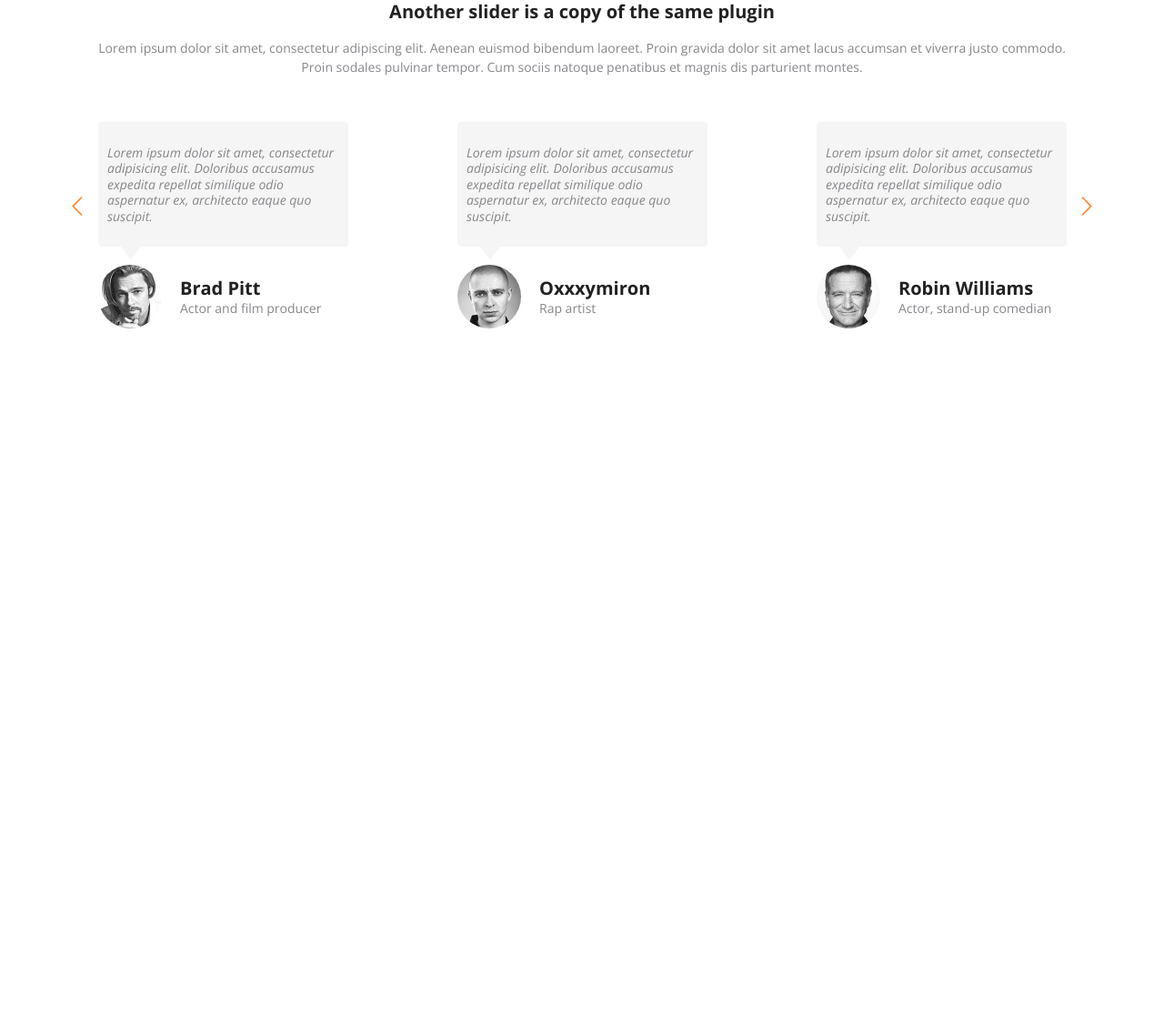
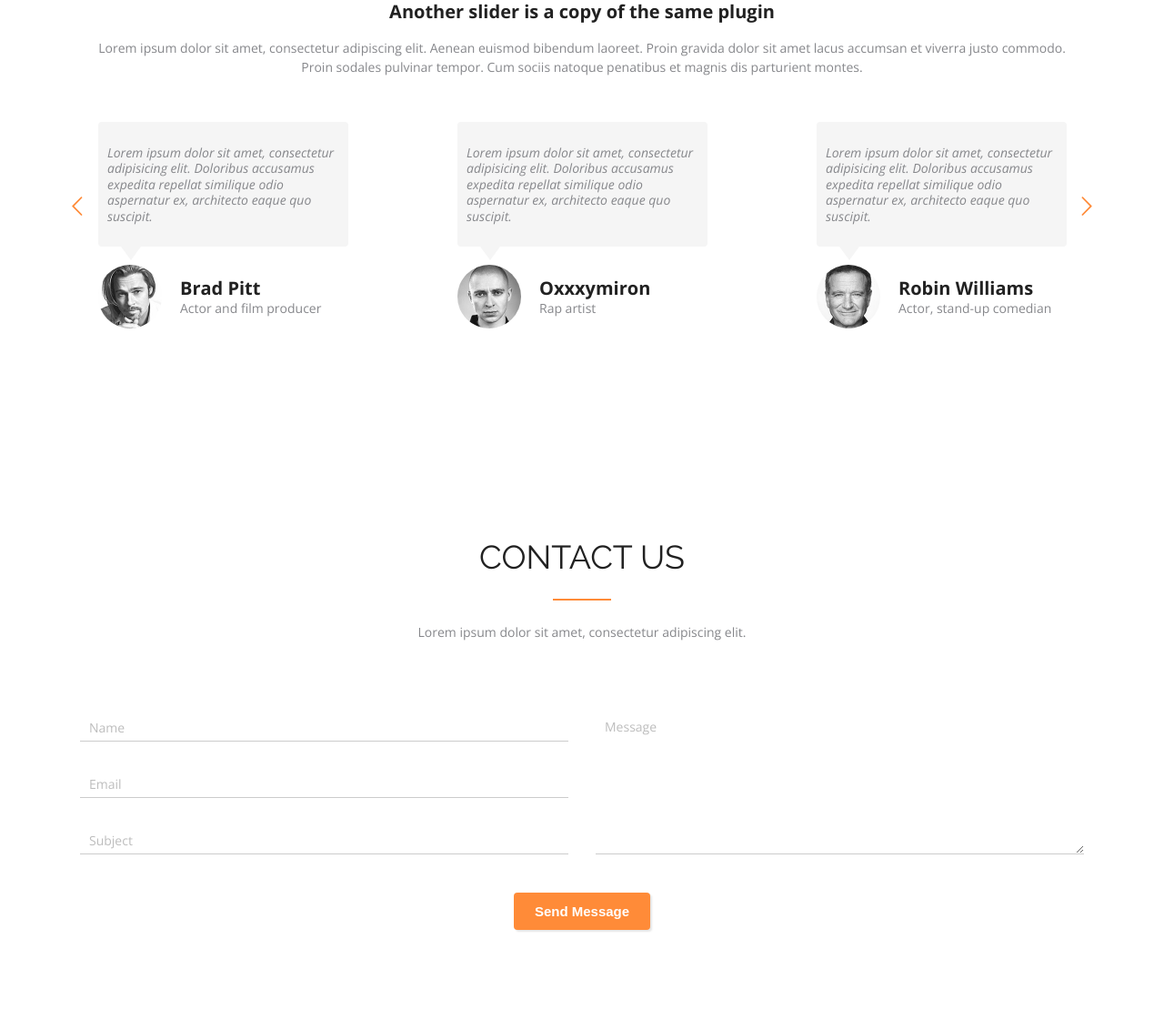
Before and after one commit to bystranovskiy/PB_test, a website: page index.html in a window 1280 px wide. Shown: the part 5121-6253 px from the top of the page at 91% size. Before the commit the page ends 5612 px from the top, so only its background shows below. Drawn offline with nearby package versions, Linux system fonts and the light colour scheme.

Commit message:
section-contact-us complete

```diff
--- a/index.html
+++ b/index.html
@@ -686,6 +686,39 @@
   </div>
 </section>
 
+<section class="section-contact-us">
+  <div class="container">
+    <h2 class="section-title">CONTACT US</h2>
+    <p>Lorem ipsum dolor sit amet, consectetur adipiscing elit.</p>
+    <form class="contact-form">
+      <div class="row">
+        <div class="col">
+          <div class="input-wrapper">
+            <input type="text" id="contact-name" value="" onkeyup="this.setAttribute('value', this.value);">
+            <label for="contact-name">Name</label>
+          </div>
+          <div class="input-wrapper">
+            <input type="email" id="contact-email" value="" onkeyup="this.setAttribute('value', this.value);">
+            <label for="contact-email">Email</label>
+          </div>
+          <div class="input-wrapper">
+            <input type="text" id="contact-subject" value="" onkeyup="this.setAttribute('value', this.value);">
+            <label for="contact-subject">Subject</label>
+          </div>
+        </div>
+        <div class="col">
+          <div class="input-wrapper">
+            <textarea id="contact-message" cols="30" rows="10" value=""
+                      onkeyup="this.setAttribute('value', this.value);"></textarea>
+            <label for="contact-message">Message</label>
+          </div>
+        </div>
+      </div>
+      <input type="submit" class="bttn" value="Send Message">
+    </form>
+  </div>
+</section>
+
 <script src="https://code.jquery.com/jquery-3.4.1.min.js"></script>
 <script src="/build/bundle.js"></script>
 </body>
--- a/src/sass/partials/_general.scss
+++ b/src/sass/partials/_general.scss
@@ -95,6 +95,7 @@ hr {
   box-shadow: 2px 2px 2px rgba(0, 0, 0, .1);
   transition: .3s;
   font-weight: 600;
+  cursor: pointer;
 
   &:hover {
     background: lighten($orange, 5%);
--- a/src/sass/partials/components/_components.scss
+++ b/src/sass/partials/components/_components.scss
@@ -7,3 +7,4 @@
 @import "section-pricing-options";
 @import "section-customer-reviews";
 @import "section-parallax-bg";
+@import "section-contact-us";
--- /dev/null
+++ b/src/sass/partials/components/_section-contact-us.scss
@@ -0,0 +1,72 @@
+.section-contact-us {
+  text-align: center;
+  padding: 100px 0 80px;
+
+  .contact-form {
+    padding: 30px 0;
+  }
+
+  .col {
+    width: 50%;
+    @media(max-width: 768px) {
+      width: 100%;
+    }
+  }
+
+  .input-wrapper {
+    position: relative;
+    margin: 30px 0 32px 0;
+
+    label {
+      position: absolute;
+      top: 50%;
+      left: 10px;
+      transform: translateY(-50%);
+      color: #bdbdbd;
+      font-size: 14px;
+      transition: .3s;
+      cursor: text;
+    }
+
+    input[type="text"], input[type="email"], input[type="password"], textarea {
+      width: 100%;
+      display: block;
+      height: 30px;
+      padding: 0 15px;
+      border-bottom: 1px solid $grey;
+      transition: .3s;
+
+      &:focus, &:not([value=""]) {
+        & + label {
+          transform: none;
+          top: -10px;
+          font-size: 10px;
+          cursor: default;
+        }
+      }
+
+      &:not([value=""]):invalid {
+        border-bottom-color: red;
+
+        & + label {
+          color: red;
+        }
+      }
+    }
+
+    textarea {
+      height: 154px;
+
+      & + label {
+        transform: none;
+        top: 7px
+      }
+    }
+
+
+  }
+
+  input[type="submit"] {
+    margin-top: 10px;
+  }
+}
```
Also changed, not shown: build/style.css, 1 other file.
